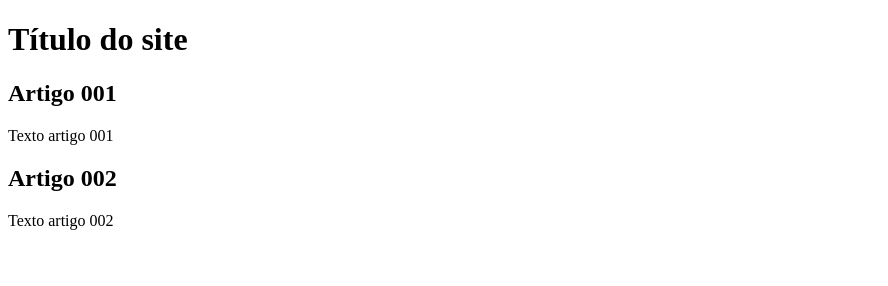
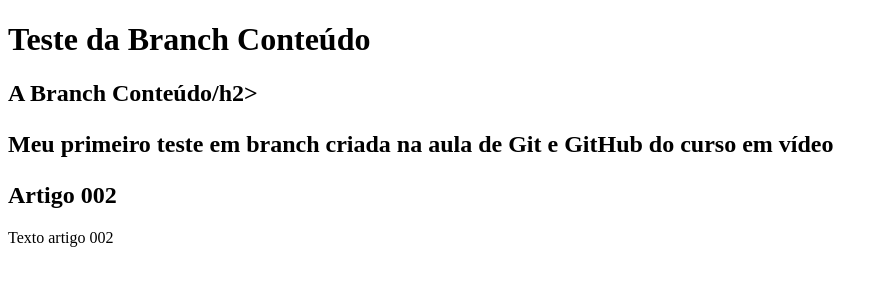
Before and after one commit to developer-fabricio/LandingPage_Coca-cola, a plain HTML site: page index.html in a window 1280 px wide. Shown: the whole page, without its empty margins (0-888 px from the left). Drawn offline with Linux system fonts and the light colour scheme.

Commit message:
start conteúdo
meu primeiro commit em uma branch criada

```diff
--- a/index.html
+++ b/index.html
@@ -9,11 +9,11 @@
 <body>
     <main>
         <header>
-            <h1>Título do site</h1>
+            <h1>Teste da Branch Conteúdo</h1>
         </header>
         <article>
-            <h2>Artigo 001</h2>
-            <p>Texto artigo 001</p>
+            <h2>A Branch Conteúdo/h2>
+            <p>Meu primeiro teste em branch criada na aula de Git e GitHub do curso em vídeo</p>
         </article>
         <article>
             <h2>Artigo 002</h2>
```
